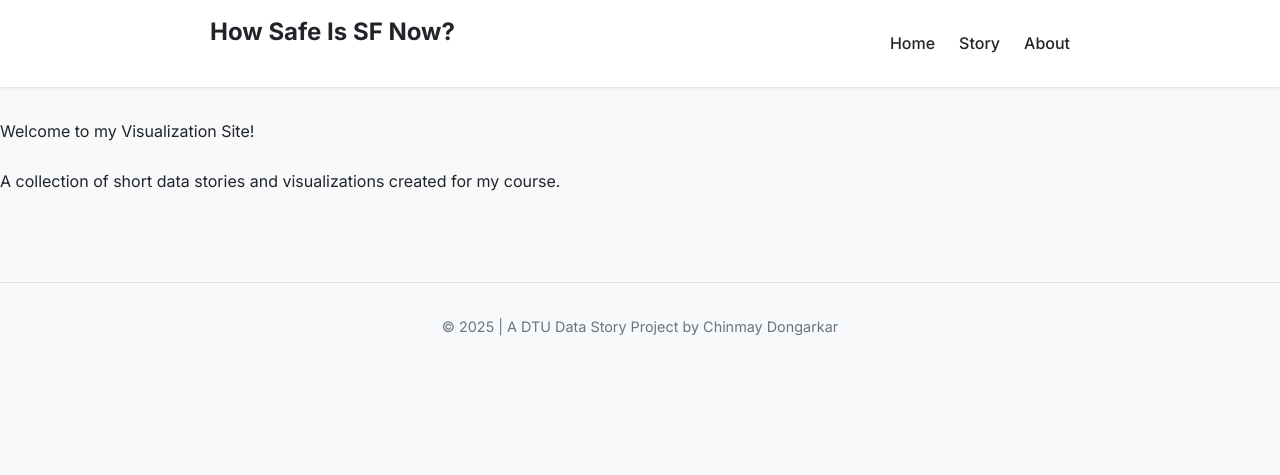
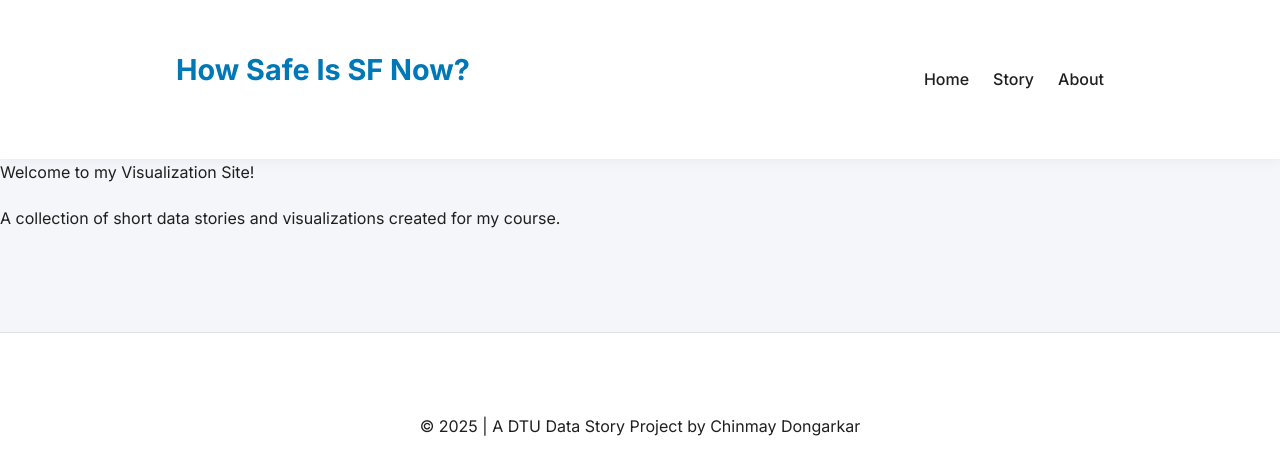
Before and after one commit to Chinmay921/my-visualization-site, a Jekyll site: the page built from index.markdown, in a window 1280 px wide. Shown: the top 475 px of the page. Built offline with Jekyll 4.4.1, drawn with Linux system fonts in a browser that asks for light colours.

Commit message:
Upgrade CSS styling for elegant data story layout

```diff
--- a/assets/css/style.css
+++ b/assets/css/style.css
@@ -1,12 +1,16 @@
 /* assets/css/style.css */
+
 :root {
-  --background: #f8f9fa;
-  --text: #212529;
-  --accent: #4361ee;
+  --background: #f4f6f9;
+  --text: #1f1f1f;
+  --accent: #0077b6;       /* Ocean blue */
   --muted: #6c757d;
   --light-bg: #ffffff;
   --border: #dee2e6;
-  --highlight: #e9ecef;
+  --highlight: #e9f1f7;
+  --shadow: 0 2px 12px rgba(0, 0, 0, 0.05);
+  --radius: 12px;
+  --font-main: 'Inter', 'Segoe UI', -apple-system, sans-serif;
 }
 
 * {
@@ -16,26 +20,27 @@
 }
 
 body {
-  font-family: 'Inter', -apple-system, BlinkMacSystemFont, sans-serif;
-  line-height: 1.6;
+  font-family: var(--font-main);
+  background: var(--background);
   color: var(--text);
-  background-color: var(--background);
+  line-height: 1.7;
 }
 
+/* Container */
 .container {
-  max-width: 900px;
-  margin: 0 auto;
-  padding: 0 20px;
+  max-width: 960px;
+  margin: auto;
+  padding: 2rem 1rem;
 }
 
 /* Header */
 .site-header {
-  background-color: var(--light-bg);
-  padding: 1rem 0;
-  box-shadow: 0 1px 3px rgba(0,0,0,0.1);
+  background: var(--light-bg);
+  box-shadow: var(--shadow);
+  padding: 1.2rem 0;
   position: sticky;
   top: 0;
-  z-index: 100;
+  z-index: 1000;
 }
 
 .site-header .container {
@@ -45,9 +50,9 @@ body {
 }
 
 .site-title {
-  font-size: 1.5rem;
-  color: var(--text);
+  font-size: 1.8rem;
   font-weight: 700;
+  color: var(--accent);
 }
 
 .site-nav {
@@ -59,60 +64,64 @@ body {
   color: var(--text);
   text-decoration: none;
   font-weight: 500;
+  transition: color 0.3s ease;
 }
 
 .nav-link:hover {
   color: var(--accent);
 }
 
-/* Main content */
+/* Main Section */
 .site-main {
-  padding: 2rem 0 4rem;
+  padding-bottom: 5rem;
 }
 
 section {
-  margin-bottom: 3rem;
+  margin-bottom: 4rem;
 }
 
 h1, h2, h3 {
   margin-bottom: 1rem;
+  font-weight: 600;
   line-height: 1.3;
 }
 
 h1 {
-  font-size: 2.2rem;
-  margin-bottom: 1.5rem;
+  font-size: 2.4rem;
+  margin-bottom: 1.2rem;
 }
 
 h2 {
-  font-size: 1.75rem;
-  margin-top: 2.5rem;
-  padding-bottom: 0.5rem;
-  border-bottom: 1px solid var(--border);
+  font-size: 1.8rem;
+  color: var(--accent);
+  border-left: 4px solid var(--accent);
+  padding-left: 0.8rem;
 }
 
 h3 {
   font-size: 1.4rem;
-  margin-top: 2rem;
+  color: var(--text);
 }
 
 p {
-  margin-bottom: 1.5rem;
+  margin-bottom: 1.2rem;
+  color: var(--text);
+  font-size: 1rem;
 }
 
-/* Visualizations */
+/* Visuals */
 .viz-container {
-  background-color: var(--light-bg);
-  border-radius: 6px;
+  background: var(--light-bg);
+  border-radius: var(--radius);
+  box-shadow: var(--shadow);
+  margin: 2.5rem 0;
   overflow: hidden;
-  margin: 2rem 0;
-  box-shadow: 0 1px 3px rgba(0,0,0,0.1);
 }
 
 .viz-img {
   width: 100%;
-  height: auto;
   display: block;
+  border-radius: var(--radius) var(--radius) 0 0;
 }
 
 .viz-caption {
@@ -122,43 +131,50 @@ p {
   border-top: 1px solid var(--border);
 }
 
-/* Map section */
+/* iFrames */
+.viz-frame {
+  width: 100%;
+  height: 600px;
+  border: none;
+  border-radius: var(--radius);
+  box-shadow: var(--shadow);
+  margin-top: 1rem;
+}
+
+/* Map Box */
 .map-container {
-  height: 500px;
-  width: 100%;
-  position: relative;
-  margin: 2rem 0;
+  margin: 2.5rem 0;
+  border-radius: var(--radius);
+  overflow: hidden;
+  box-shadow: var(--shadow);
 }
 
 .map-container iframe {
   width: 100%;
-  height: 100%;
+  height: 500px;
   border: none;
 }
 
-/* Conclusion section */
-.conclusion {
-  background-color: var(--highlight);
-  padding: 2rem;
-  border-radius: 6px;
+/* Highlight Box */
+.conclusion, .highlight-box {
+  background: var(--highlight);
+  border-left: 4px solid var(--accent);
+  padding: 1.5rem 2rem;
+  border-radius: var(--radius);
   margin-top: 3rem;
-}
-
-.conclusion h2 {
-  border-bottom: none;
-  margin-top: 0;
 }
 
 /* Footer */
 .site-footer {
   text-align: center;
-  padding: 2rem 0;
+  font-size: 0.9rem;
   color: var(--muted);
-  font-size: 0.9rem;
+  padding: 3rem 1rem;
+  background-color: var(--light-bg);
   border-top: 1px solid var(--border);
 }
 
-/* Responsive */
+/* Responsive Design */
 @media (max-width: 768px) {
   .site-header .container {
     flex-direction: column;
@@ -167,10 +183,14 @@ p {
   }
 
   h1 {
-    font-size: 1.8rem;
+    font-size: 2rem;
   }
 
   h2 {
     font-size: 1.5rem;
   }
+
+  .viz-frame, .map-container iframe {
+    height: 400px;
+  }
 }
```
